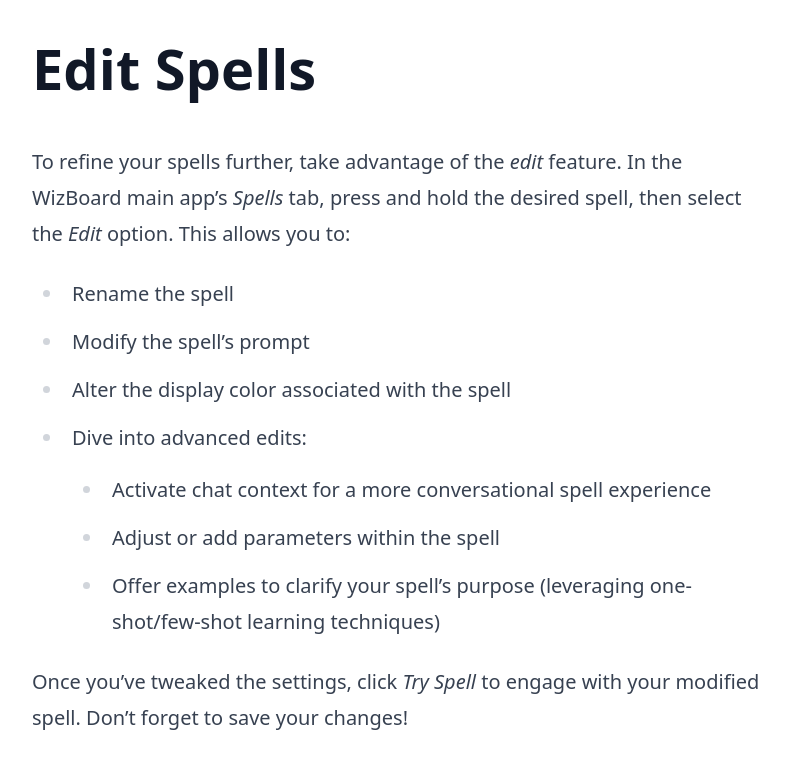
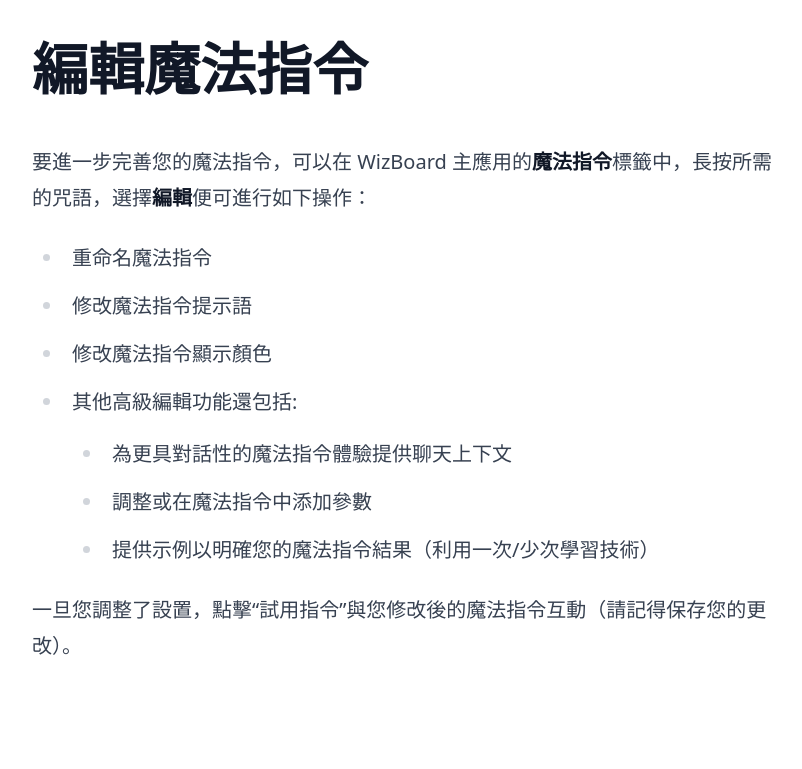
Before and after one commit to WizBoard/wizboard.github.io, a Jekyll site: the page built from docs/docs/zh-Hant/edit_spells.md, in a window 1280 px wide. Shown: the top 769 px of the page, without its empty margins (72-874 px from the left). Built offline with Jekyll 4.4.1, drawn with Linux system fonts in a browser that asks for light colours; nearby versions of some CDN libraries.

Commit message:
Update edit_spells.md

```diff
--- a/docs/docs/zh-Hant/edit_spells.md
+++ b/docs/docs/zh-Hant/edit_spells.md
@@ -1,17 +1,17 @@
 ---
 layout: plain_content
-title: WizBoard User Manual
+title: WizBoard 使用者手冊
 ---
-# Edit Spells
+# 編輯魔法指令
 
-To refine your spells further, take advantage of the *edit* feature. In the WizBoard main app's *Spells* tab, press and hold the desired spell, then select the *Edit* option. This allows you to:
+要進一步完善您的魔法指令，可以在 WizBoard 主應用的**魔法指令**標籤中，長按所需的咒語，選擇**編輯**便可進行如下操作：
 
-* Rename the spell
-* Modify the spell's prompt
-* Alter the display color associated with the spell
-* Dive into advanced edits:
-    * Activate chat context for a more conversational spell experience
-    * Adjust or add parameters within the spell
-    * Offer examples to clarify your spell's purpose (leveraging one-shot/few-shot learning techniques)
+* 重命名魔法指令
+* 修改魔法指令提示語
+* 修改魔法指令顯示顏色
+* 其他高級編輯功能還包括:
+    * 為更具對話性的魔法指令體驗提供聊天上下文
+    * 調整或在魔法指令中添加參數
+    * 提供示例以明確您的魔法指令結果（利用一次/少次學習技術）
 
-Once you've tweaked the settings, click *Try Spell* to engage with your modified spell. Don't forget to save your changes!
+一旦您調整了設置，點擊“試用指令”與您修改後的魔法指令互動（請記得保存您的更改）。
```
